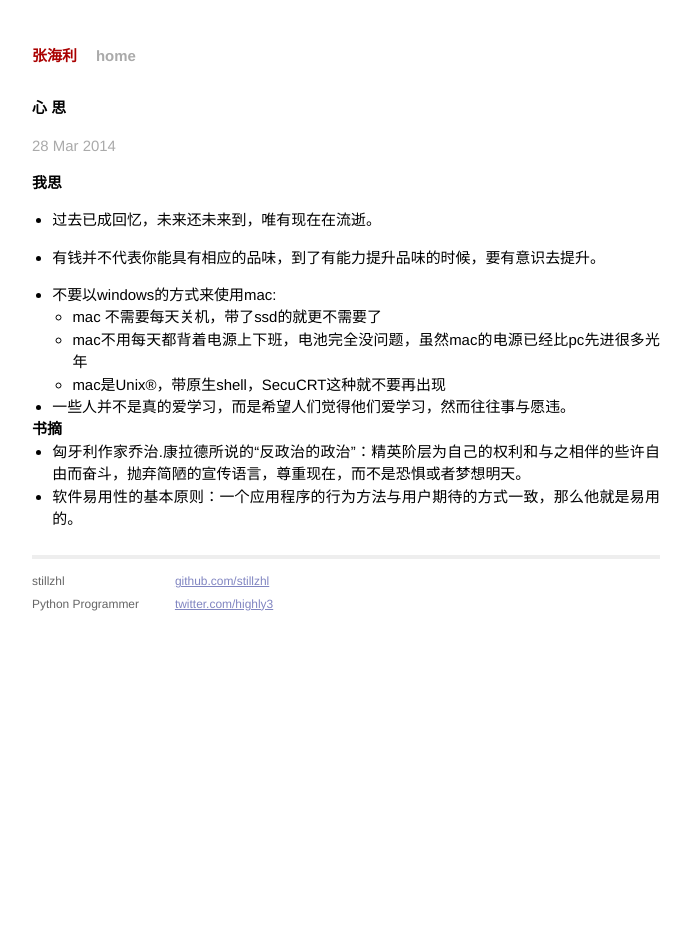
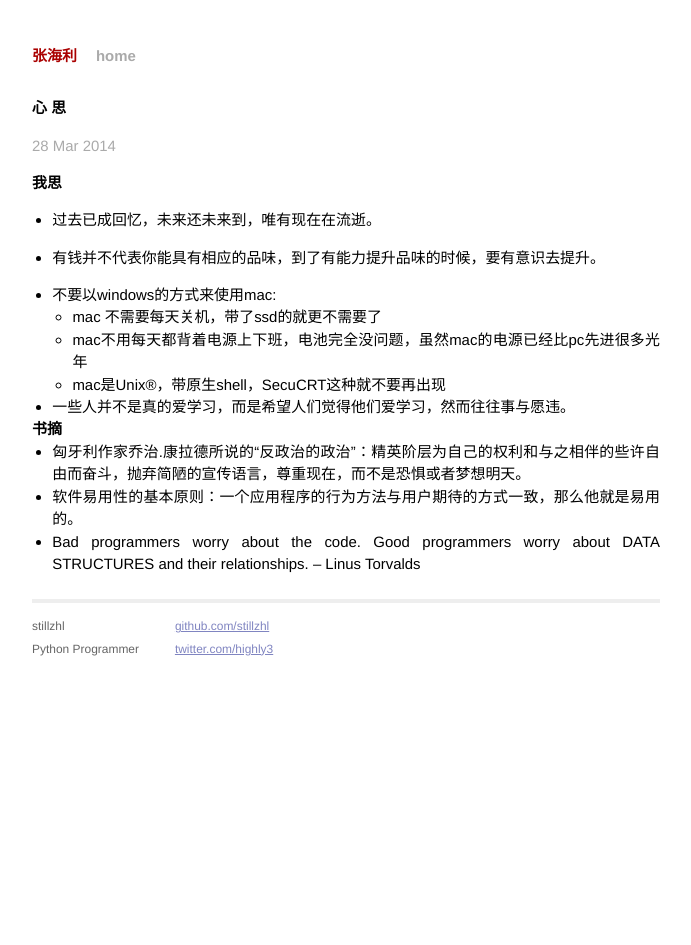
Before and after one commit to stillzhl/stillzhl.github.io, a Jekyll site: the page built from _posts/2014-03-28-thought.md, in a window 1280 px wide. Shown: the whole page, without its empty margins (294-985 px from the left). Built offline with Jekyll 4.4.1, drawn with Linux system fonts in a browser that asks for light colours; Markdown is read by kramdown in place of the engine named in the settings.

Commit message:
update the thought post

```diff
--- a/_posts/2014-03-28-thought.md
+++ b/_posts/2014-03-28-thought.md
@@ -22,3 +22,4 @@ title: 心 思
 
 - 匈牙利作家乔治.康拉德所说的“反政治的政治”：精英阶层为自己的权利和与之相伴的些许自由而奋斗，抛弃简陋的宣传语言，尊重现在，而不是恐惧或者梦想明天。
 - 软件易用性的基本原则：一个应用程序的行为方法与用户期待的方式一致，那么他就是易用的。
+- Bad programmers worry about the code. Good programmers worry about DATA STRUCTURES and their relationships. -- Linus Torvalds
```
